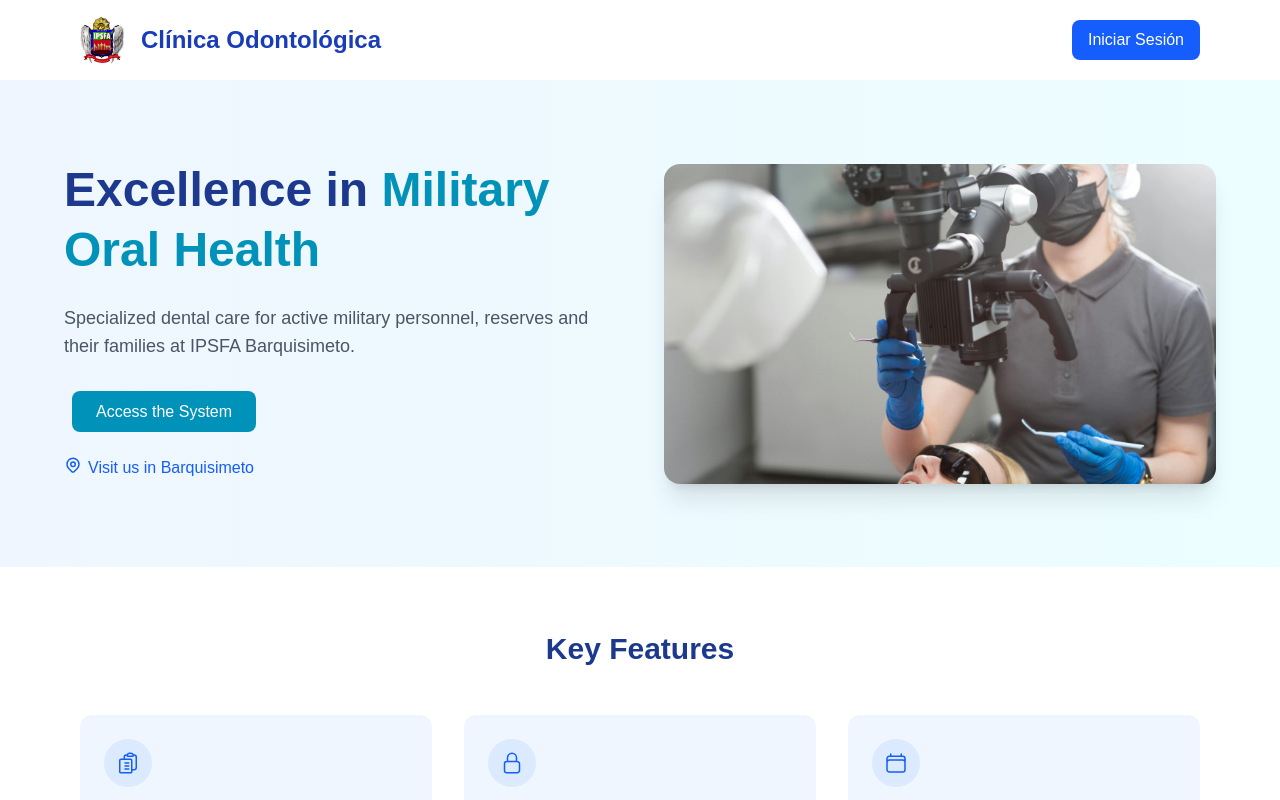
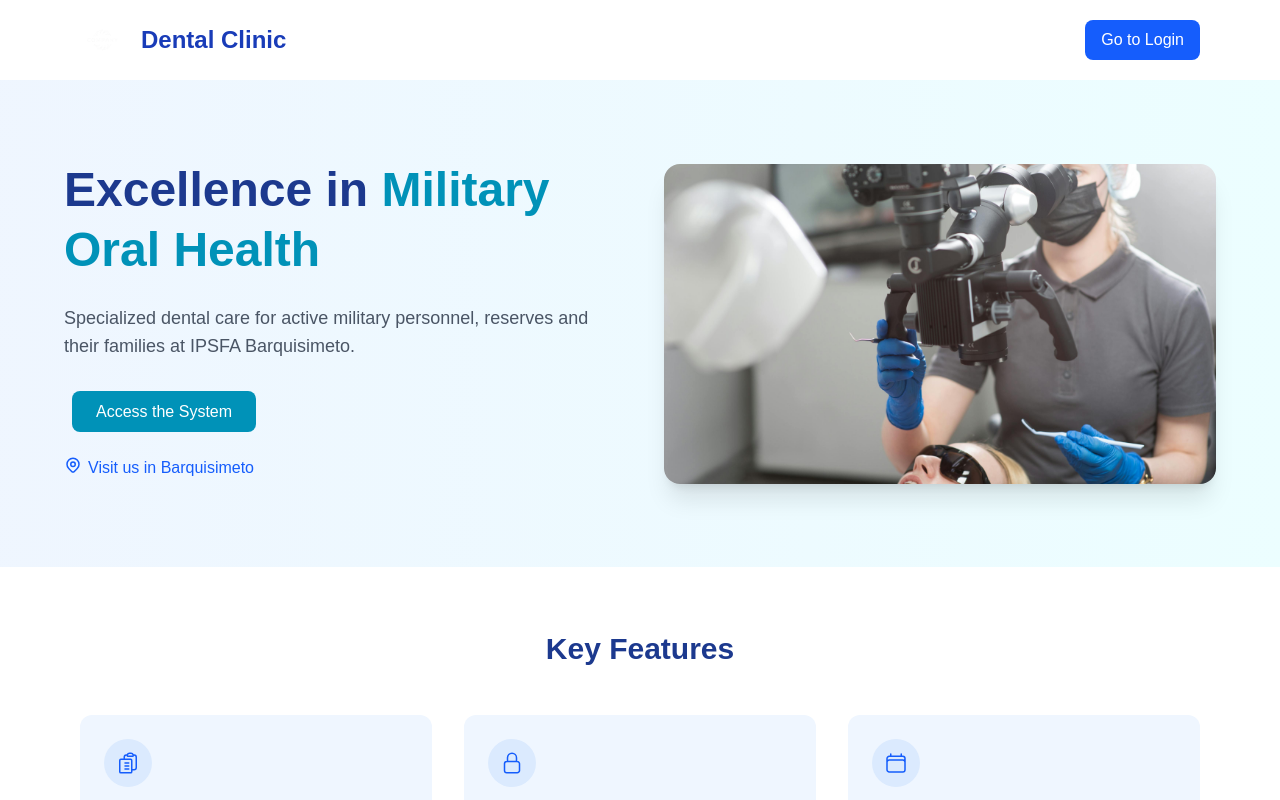
Before and after one commit to MoeFlowers/Portfolio, a Next.js app: page /projects/clinic in a window 1280 px wide. Shown: the top 800 px of the page. Built offline with nearby package versions, Linux system fonts and the light colour scheme.

Commit message:
Update Dental clinic project

```diff
--- a/src/app/projects/clinic/components_clinic/ladingpage/Navbar.tsx
+++ b/src/app/projects/clinic/components_clinic/ladingpage/Navbar.tsx
@@ -9,14 +9,14 @@ export default function Navbar() {
                 <div className="flex justify-between items-center py-4">
                     <div className="flex items-center space-x-4">
                         <Image
-                            src="/projects/clinic/assets/images/logo.jpg"
+                            src="/projects/clinic/assets/images/logo-removebg-preview.png"
                             width={45}
                             height={45}
                             alt="Clinic Logo"
                             className="h-12"
                         />
                         <span className="text-2xl font-bold text-blue-800">
-                            Clínica Odontológica
+                            Dental Clinic
                         </span>
                     </div>
                     <div className="hidden md:flex items-center space-x-8">
@@ -24,7 +24,7 @@ export default function Navbar() {
                             href="/projects/clinic/login"  // Cambia esto por tu ruta Next.js
                             className="bg-blue-600 text-white px-4 py-2 rounded-lg hover:bg-blue-700 transition duration-300"
                         >
-                            Iniciar Sesión
+                            Go to Login
                         </a>
                     </div>
                 </div>
```
Also changed, not shown: public/projects/clinic/assets/images/logo-removebg-preview-removebg-preview.png, public/projects/clinic/assets/images/logo-removebg-preview.png.
